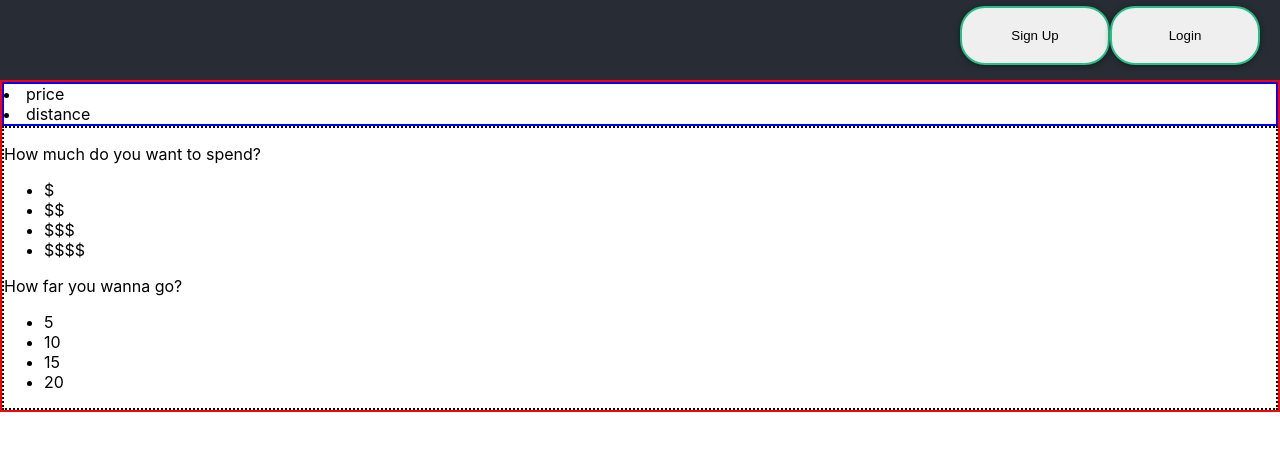
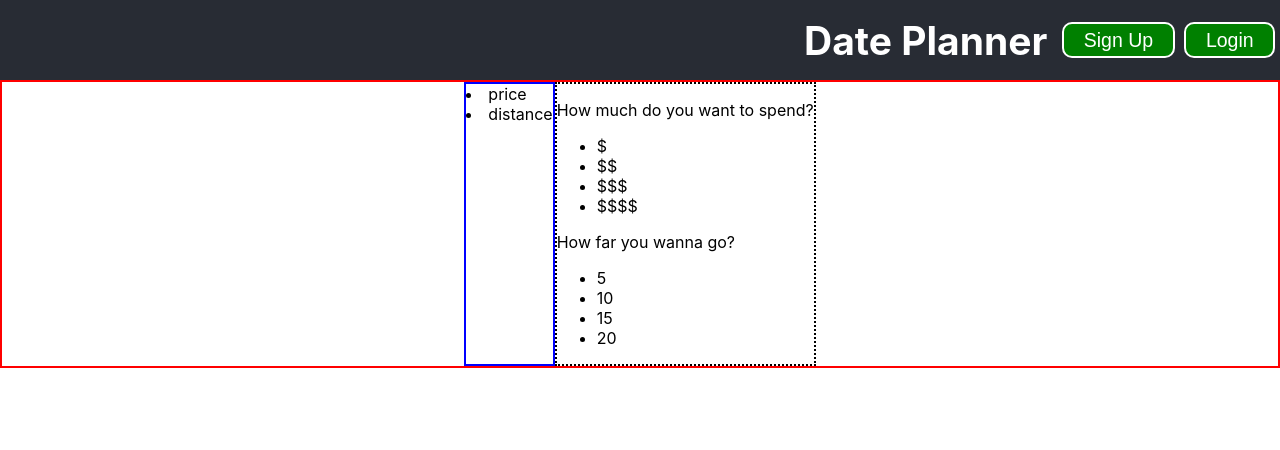
Before and after one commit to Almighty-Mose/date-planner, a React (Create React App) app in the folder client/: page / in a window 1280 px wide. Shown: the top 450 px of the page. Built offline with nearby package versions, Linux system fonts and the light colour scheme.

Commit message:
Start playing with flex

```diff
--- a/client/src/App.js
+++ b/client/src/App.js
@@ -8,11 +8,15 @@ const StyledHeader = styled.header`
   background-color: #282c34;
   min-height: 10vh;
   display: flex;
-  flex-direction: column;
+  flex-direction: row;
   align-items: center;
-  justify-content: center;
+  justify-content: flex-end;
   font-size: calc(10px + 2vmin);
   color: white;
+`;
+
+const StyledH2 = styled.h2`
+  margin: auto 10px auto;
 `;
 
 class App extends Component {
@@ -20,6 +24,7 @@ class App extends Component {
     return (
       <div className="App">
         <StyledHeader>
+          <StyledH2>Date Planner</StyledH2>
           <UsersContainer />
         </StyledHeader>
         <QuizContainer />
--- a/client/src/components/containers/QuizContainer.js
+++ b/client/src/components/containers/QuizContainer.js
@@ -4,6 +4,9 @@ import QuizSidebar from '../QuizSidebar';
 import Quiz from '../Quiz';
 
 const QuizContainerStyle = styled.div`
+  display: flex;
+  flex-flow: row nowrap;
+  justify-content: center;
   border: 2px solid red;
 `;
 
--- a/client/src/components/containers/UsersContainer.js
+++ b/client/src/components/containers/UsersContainer.js
@@ -2,36 +2,35 @@
 import React, { Component } from 'react';
 import styled from 'styled-components';
 
+const StyledButton = styled.button`
+  font-size: 0.75em;
+  margin: 0.25em;
+  padding: 0.25em 1em;
+  border: 2px solid white;
+  border-radius: 10px;
+  right: 0;
+  background-color: green;
+  color: white;
+  &:hover {
+    background-color: white;
+    color: green;
+  }
+`;
+
 // const StyledButton = styled.button`
-//   font-size: 0.75em;
-//   margin: 0.25em;
-//   padding: 0.25em 1em;
-//   border: 2px solid white;
-//   border-radius: 10px;
-//   right: 0;
-//   background-color: green;
-//   color: white;
-//   &:hover {
-//     background-color: white;
-//     color: green;
-//   }
+//   border: 2px solid #25bf88;
+//   border-radius: 25px;
+//   width: 100px;
+//   padding: 20px 0px;
+//   margin: 10px auto 10px auto;
+//   -webkit-box-shadow: 0px 1px 6px rgba(0, 0, 0, 0.4);
+//   -moz-box-shadow: 0px 1px 6px rgba(0, 0, 0, 0.4);
+//   box-shadow: 0px 1px 6pxrgba 0, 0, 0, 0.4;
 // `;
 
-const StyledButton = styled.button`
-  border: 2px solid #25bf88;
-  border-radius: 25px;
-  width: 150px;
-  padding: 20px 0px;
-  margin: 30px auto 40px auto;
-  -webkit-box-shadow: 0px 1px 6px rgba(0, 0, 0, 0.4);
-  -moz-box-shadow: 0px 1px 6px rgba(0, 0, 0, 0.4);
-  box-shadow: 0px 1px 6pxrgba 0, 0, 0, 0.4;
-`;
-
 const StyledContainer = styled.div`
-  position: absolute;
-  width: 25%;
-  right: 0;
+  display: flex;
+  flex-direction: row;
 `;
 
 class UsersContainer extends Component {
```
Also changed, not shown: 1 other file (tests, documents, lock files or other folders).
